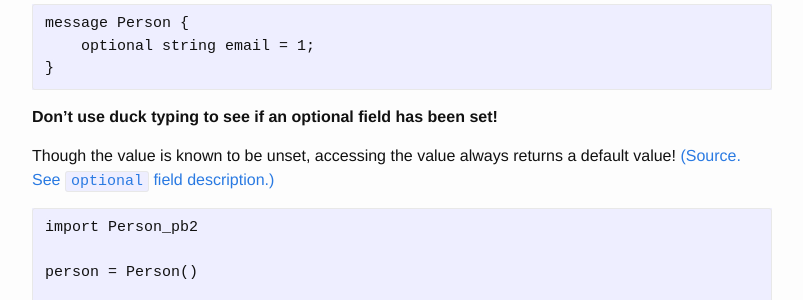
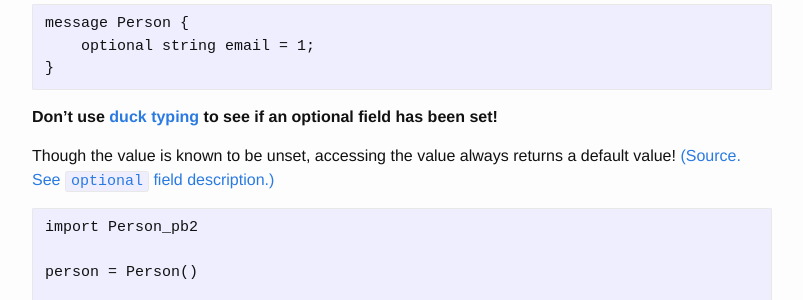
Before and after one commit to nhatbui/nhatbui.github.io, a Jekyll site: the page built from _posts/2017-08-18-ducktypingprotobufs.md, in a window 1280 px wide. Shown: the part 282-582 px from the top of the page, without its empty margins (238-1041 px from the left). Built offline with Jekyll 4.4.1, drawn with Linux system fonts in a browser that asks for light colours; part of the change alters nothing that is shown.

````diff
--- a/_posts/2017-08-18-ducktypingprotobufs.md
+++ b/_posts/2017-08-18-ducktypingprotobufs.md
@@ -15,7 +15,7 @@ message Person {
 }
 ```
 
-__Don't use duck typing to see if an optional field has been set!__
+__Don't use [duck typing](https://en.wikipedia.org/wiki/Duck_typing#Example) to see if an optional field has been set!__
 
 Though the value is known to be unset, accessing the value always returns
 a default value! [(Source. See `optional` field description.)](https://developers.google.com/protocol-buffers/docs/pythontutorial#defining-your-protocol-format)
````
